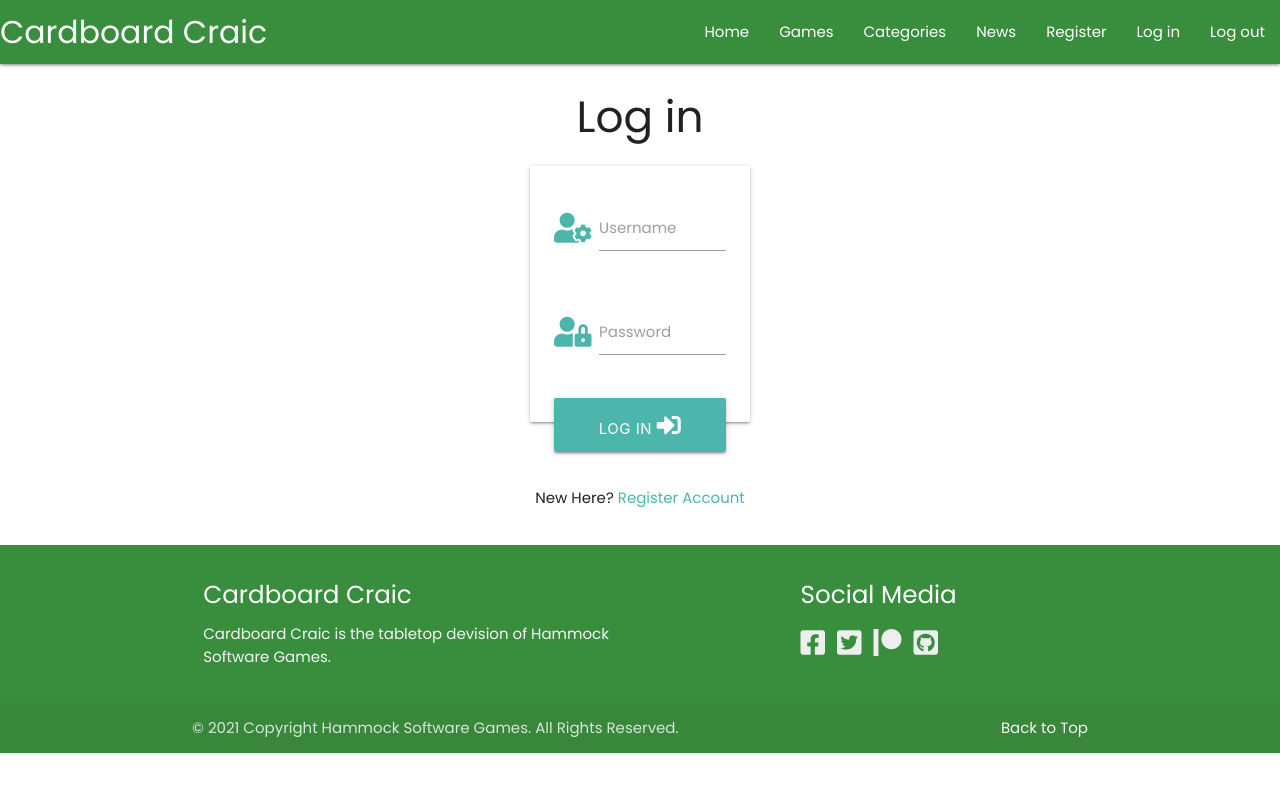
After one commit to Code-Institute-Submissions/Phillip-Healy-cardboard_craic_SepResub, a Flask app: page /login in a window 1280 px wide. The commit adds this page. Run offline with Flask 2, Linux system fonts and the light colour scheme; some libraries are stand-ins or nearby versions.

Commit message:
Add register and login pages and wired them up to app.py

```diff
--- a/app.py
+++ b/app.py
@@ -28,3 +28,70 @@ if __name__ == "__main__":
     app.run(host=os.environ.get("IP"),
     port=int(os.environ.get("PORT")),
     debug=True)
+
+
+@app.route("/register", methods=["GET", "POST"])
+def register():
+    if request.method == "POST":
+        # check if username already exists in DB
+        existing_user = mongo.db.users.find_one(
+            {"username": request.form.get("username").lower()})
+
+        # error flash if they exist
+        if existing_user:
+            flash("Username already exists, please try again.")
+            return redirect(url_for("register"))
+
+        # store them in session and update db if they don't already exist
+        register = {
+            "username": request.form.get("username").lower(),
+            "password": generate_password_hash(request.form.get("password"))
+        }
+        mongo.db.users.insert_one(register)
+
+        # put the new user into 'session' cookie
+        session["user"] = request.form.get("username").lower()
+        flash("Registration Successful")
+        return redirect(url_for("profile", username=session["user"]))
+    return render_template("register.html")
+
+
+@app.route("/profile/<username>", methods=["GET", "POST"])
+def profile(username):
+    username = mongo.db.users.find_one(
+        {"username": session["user"]})["username"]
+    if session["user"]:
+        return render_template("profile.html", username=username)
+
+    return redirect(url_for("login"))
+
+
+@app.route("/login", methods=["GET", "POST"])
+def login():
+    if request.method == "POST":
+        # check if username exists in DB
+        existing_user = mongo.db.users.find_one(
+            {"username": request.form.get("username").lower()}
+        )
+
+        if existing_user:
+            # ensure hashed password matches user input
+            if check_password_hash(
+                existing_user["password"], request.form.get("password")):
+                    session["user"] = request.form.get("username").lower()
+                    flash("Welcome, {}".format(
+                        request.form.get("username")))
+                    return redirect(url_for(
+                        "profile", username=session["user"]))
+
+            else:
+                #invalid password
+                flash("incorrect username and/or password")
+                return redirect(url_for("login"))
+
+        else:
+            # username missmatch
+            flash("incorrect username and/or password")
+            return redirect(url_for("login"))
+
+    return render_template("login.html")
--- /dev/null
+++ b/templates/login.html
@@ -0,0 +1,44 @@
+{% extends "base.html" %}
+{% block content %}
+
+    <h3 class="center-align">Log in</h3>
+
+    <div class="row">
+        <form class="col s12 m8 offset-m2" method="POST" action="{{ url_for('login') }}">
+            <div class="card-panel">
+                <!-- username -->
+                <div class="row">
+                    <div class="input-field col s12">
+                        <i class="fas fa-user-cog prefix teal-text text-lighten-2"></i>
+                        <input id="username" name="username" type="text" minlength="5"
+                        maxlength="20" pattern="^[a-zA-Z0-9]{5,20}$" class="validate" required>
+                        <label for="username">Username</label>
+                    </div>
+                </div>
+                <!-- Password -->
+                <div class="row">
+                    <div class="input-field col s12">
+                    <i class="fas fa-user-lock prefix teal-text text-lighten-2"></i>
+                    <input id="password" name="password" type="password" minlength="5"
+                        maxlength="20" pattern="^[a-zA-Z0-9]{5,20}$" class="validate" required>
+                    <label for="password">Password</label>
+                    </div>
+                </div>
+                <!-- log in -->
+                <button type="submit" class="col s12 btn-large teal lighten-2 text-shadow">
+                    Log In <i class="fas fa-sign-in-alt"></i>
+                </button>
+            </div>
+        </form>
+    </div>
+
+    <div class="row">
+        <div class="col s12">
+            <p class="center-align">
+                New Here?
+                <a href="{{ url_for('register') }}" class="teal-text text-lighten-2">Register Account</a>
+            </p>
+        </div>
+    </div>
+
+{% endblock %}
```
Also changed, not shown: templates/index.html (+6 -6 lines), templates/profile.html (added, +16 -0 lines), templates/register.html (added, +44 -0 lines).
